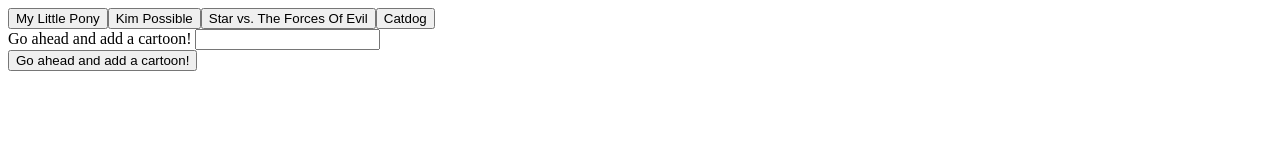
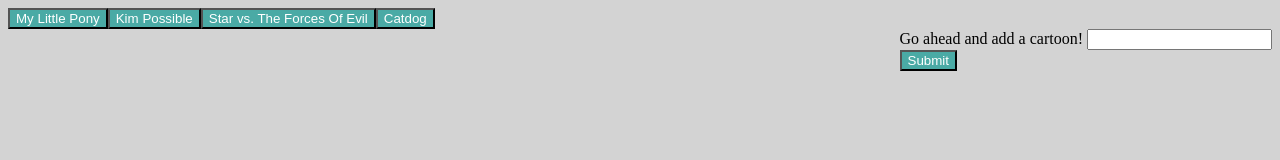
Before and after one commit to KbrehmCoding/GifTastic, a plain HTML site: page index.html in a window 1280 px wide. Drawn offline with nearby package versions, Linux system fonts and the light colour scheme.

Commit message:
adding css to make it look nice

```diff
--- a/assets/CSS/gif.css
+++ b/assets/CSS/gif.css
@@ -0,0 +1,12 @@
+#addCartoon,
+button {
+    background-color: #4aaaa5;
+    color: white;
+}
+body {
+    background-color: lightgray;
+}
+
+#cartoonForm {
+    float: right;
+}
--- a/index.html
+++ b/index.html
@@ -11,7 +11,7 @@
         <form id="cartoonForm">
             <label for="cartoonInput">Go ahead and add a cartoon!</label>
             <input type="text" id="cartoonInput"><br>
-            <input id="addCartoon" type="submit" value="Go ahead and add a cartoon!">
+            <input id="addCartoon" type="submit" value="Submit">
         </form>
         <div id="imagesContainer"></div>
         <script src="assets/javascript/gif.js"></script>
```
